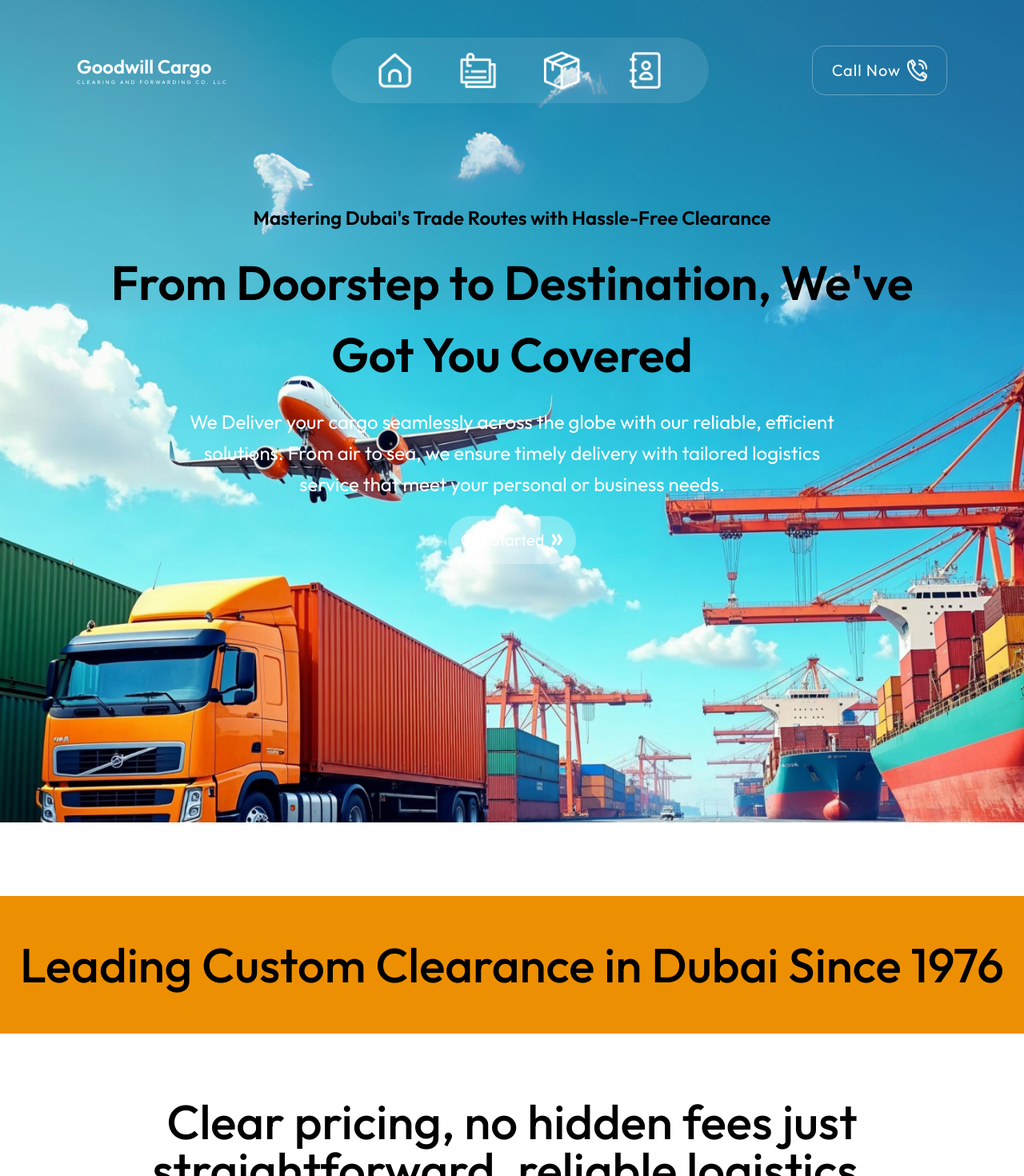
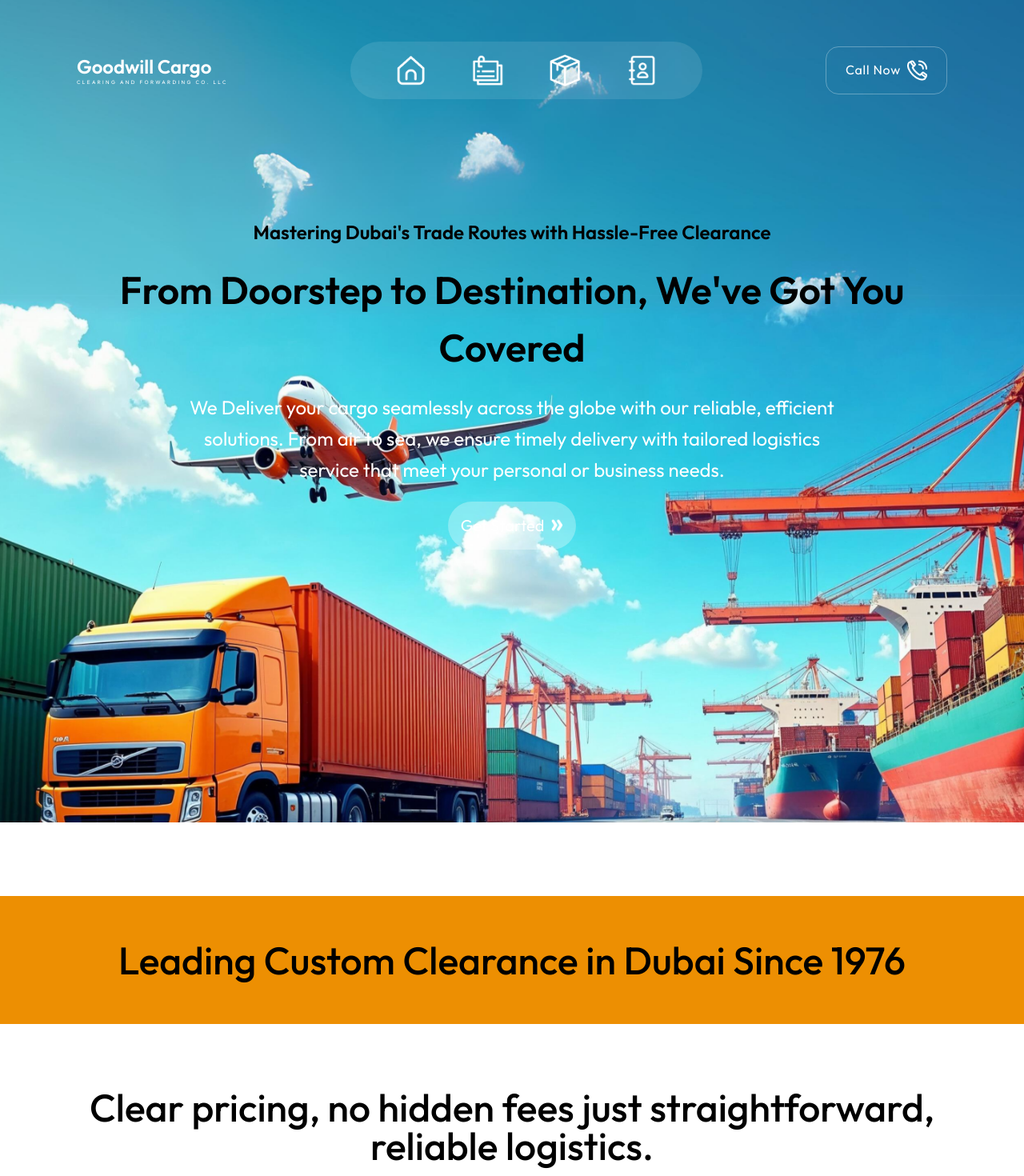
Before and after one commit to Sohaib-Ahmed869/GoodwillCargo, a React (Vite) app: page / in a window 1280 px wide. Shown: the top 1470 px of the page at 80% size. Built offline with nearby package versions, Linux system fonts and the light colour scheme.

Commit message:
finally done

```diff
--- a/src/component/common/Hero.jsx
+++ b/src/component/common/Hero.jsx
@@ -19,7 +19,7 @@ const Hero = ({ title }) => {
               <p className="font-semibold text-base md:text-xl text-center xl:text-2xl 2xl:text-2xl">
                 Mastering Dubai's Trade Routes with Hassle-Free Clearance
               </p>
-              <h1 className="font-semibold text-3xl md:text-4xl xl:text-6xl 2xl:text-6xl w-4/5 2xl:w-3/6 text-center !leading-normal">
+              <h1 className="font-semibold text-3xl md:text-4xl xl:text-5xl 2xl:text-6xl w-4/5 2xl:w-3/6 text-center !leading-normal">
                 {title}
               </h1>
               {location.pathname === "/" && (
--- a/src/component/common/Navbar.jsx
+++ b/src/component/common/Navbar.jsx
@@ -53,28 +53,28 @@ const Navbar = () => {
         <Link to="/">
           <img
             src={home}
-            className="w-9 xl:w-12 hover:scale-110 transition-transform duration-200"
+            className="xl:w-10 2xl:w-12 hover:scale-110 transition-transform duration-200"
             alt="home-navbar-icon"
           />
         </Link>
         <Link to="/about">
           <img
             src={about}
-            className="w-9 xl:w-12 hover:scale-110 transition-transform duration-200"
+            className="xl:w-10 2xl:w-12 hover:scale-110 transition-transform duration-200"
             alt="about-navbar-icon"
           />
         </Link>
         <Link to="/service">
           <img
             src={services}
-            className="w-9 xl:w-12 hover:scale-110 transition-transform duration-200"
+            className="xl:w-10 2xl:w-12 hover:scale-110 transition-transform duration-200"
             alt="services-navbar-icon"
           />
         </Link>
         <Link to="/contact">
           <img
             src={contact}
-            className="w-9 xl:w-12 hover:scale-110 transition-transform duration-200"
+            className="xl:w-10 2xl:w-12 hover:scale-110 transition-transform duration-200"
             alt="contact-navbar-icon"
           />
         </Link>
@@ -91,7 +91,7 @@ const Navbar = () => {
                 : "border-primary border-opacity-100 border-2"
             } px-6 xl:px-6 py-3 xl:py-4 rounded-2xl gap-2 hover:scale-110 transition-transform duration-200 cursor-pointer`}
           >
-            <h1 className="text-white tracking-wider text-md xl:text-xl">
+            <h1 className="text-white tracking-wider text-md 2xl:text-xl">
               Call Now
             </h1>
             <img src={callNow} alt="call now icon" />
--- a/src/component/common/ServicesCard.jsx
+++ b/src/component/common/ServicesCard.jsx
@@ -26,7 +26,7 @@ const ServicesCardData = [
 const ServicesCard = () => {
   return (
     <div className="flex items-center justify-center flex-col">
-      <h1 className="text-2xl sm:text-3xl md:text-4xl xl:text-6xl 2xl:text-6xl font-medium my-10 sm:my-20 w-5/6 xl:w-5/6 text-center leading-normal">
+      <h1 className="text-2xl sm:text-3xl md:text-4xl xl:text-5xl 2xl:text-6xl font-medium my-10 sm:my-20 w-5/6 xl:w-5/6 text-center leading-normal">
         Clear pricing, no hidden fees just straightforward, reliable logistics.
       </h1>
 
--- a/src/component/home/Services.jsx
+++ b/src/component/home/Services.jsx
@@ -6,7 +6,7 @@ const Services = () => {
   return (
     <div className="h-full w-full relative xl:top-[20rem] 2xl:top-[38rem]">
 
-        <h1 className="bg-primary text-2xl sm:text-3xl md:text-4xl xl:text-6xl 2xl:text-6xl font-medium py-14 text-center">
+        <h1 className="bg-primary text-2xl sm:text-3xl md:text-4xl xl:text-5xl 2xl:text-6xl font-medium py-14 text-center">
           Leading Custom Clearance in Dubai Since 1976
         </h1>
 
```
